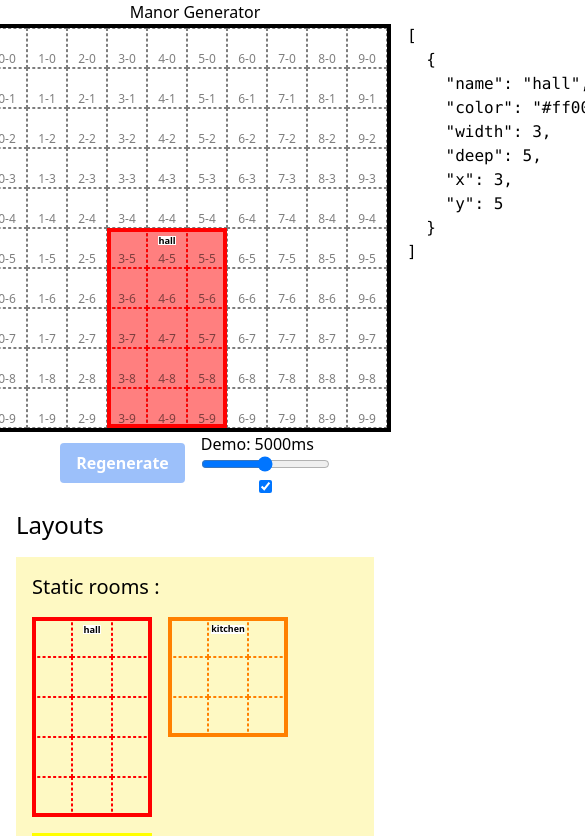
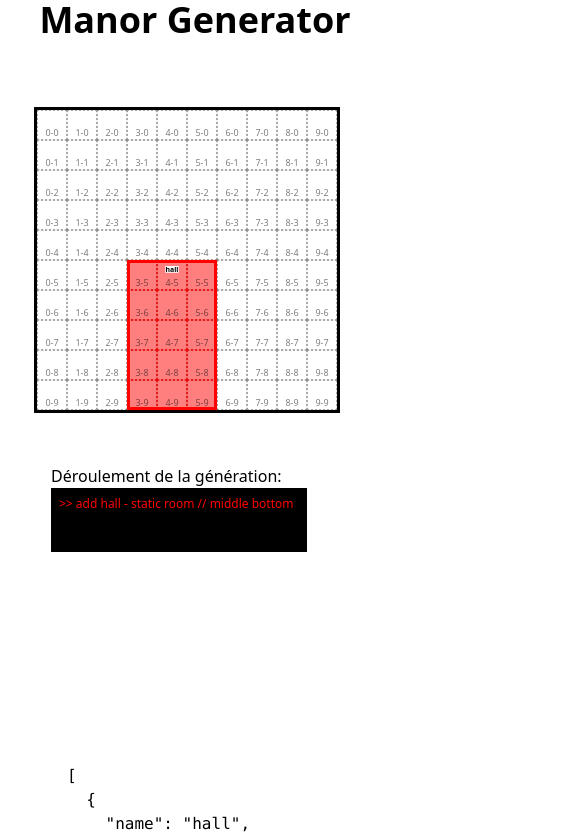
Before and after one commit to gmirmand/manor-generator, a Vue app: page / in a window 390 px wide. Shown: the top 836 px of the page, 585 px wide, since content can reach past the window. Built offline with nearby package versions, Linux system fonts and the light colour scheme.

Commit message:
:iphone: dirty scale on mobile

```diff
--- a/src/App.vue
+++ b/src/App.vue
@@ -22,7 +22,9 @@ export default defineComponent({
 <template>
   <div>
     <div class="flex justify-center items-center flex-col">
-      <h1>Manor Generator</h1>
+      <h1 class="text-4xl font-bold mb-4 text-center">
+        Manor Generator
+      </h1>
       <ManorGeneration
           ref="manor"
           :manorWidth="manorWidth"
@@ -34,7 +36,6 @@ export default defineComponent({
 
     <!--  controllers  -->
     <!--  change the width and deep of the manor -->
-    <!--  and the rooms will be generated -->
     <div class="flex justify-center items-center">
 <!--      <div class="flex flex-col">-->
 <!--        <label for="width">Width</label>-->
--- a/src/components/ManorGeneration.vue
+++ b/src/components/ManorGeneration.vue
@@ -289,8 +289,8 @@ export default defineComponent({
 </script>
 
 <template>
-  <div class="inline-flex mr-4">
-    <div ref="logs" class="mr-4 w-64 max-h-[400px] overflow-auto">
+  <div class="inline-flex flex-wrap mr-4 justify-center items-center">
+    <div ref="logs" class="mr-4 w-64 h-[300px] overflow-auto order-2">
       Déroulement de la génération:
       <ul class="bg-black text-white p-2 text-xs">
         <transition-group name="info" tag="div">
@@ -308,9 +308,9 @@ export default defineComponent({
     <!-- generate a visual grid with border pointed -->
     <!-- the wall manor is 400px by 400px -->
     <!-- the grid is 40x40 -->
-    <div class="border-4 border-black inline-block mb-auto">
+    <div class="border-4 border-black inline-block sm:scale-100 scale-75 order-1">
       <div
-          class="manor grid gap-0 relative"
+          class="grid gap-0 relative"
           :style="{
             gridTemplateRows: `repeat(${manorDeep}, 40px)`,
             gridTemplateColumns: `repeat(${manorWidth}, 40px)`,
@@ -343,7 +343,7 @@ export default defineComponent({
     <!-- log rooms -->
     <div
         ref="rooms-log"
-        class="ml-4 w-64 max-h-[400px] overflow-auto">
+        class="ml-4 w-64 max-h-[400px] overflow-auto order-3">
       <pre>{{ rooms }}</pre>
     </div>
   </div>
```
